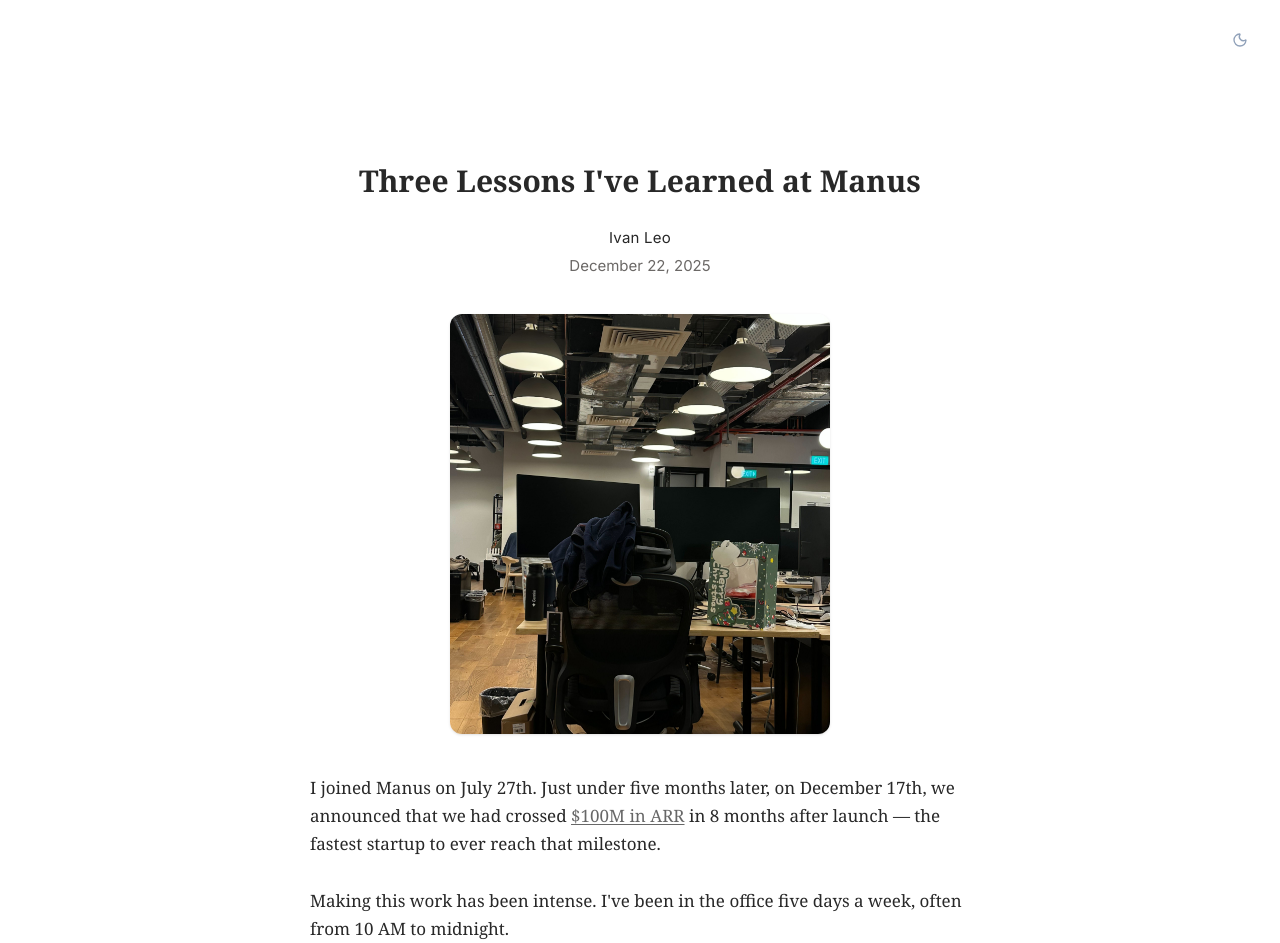
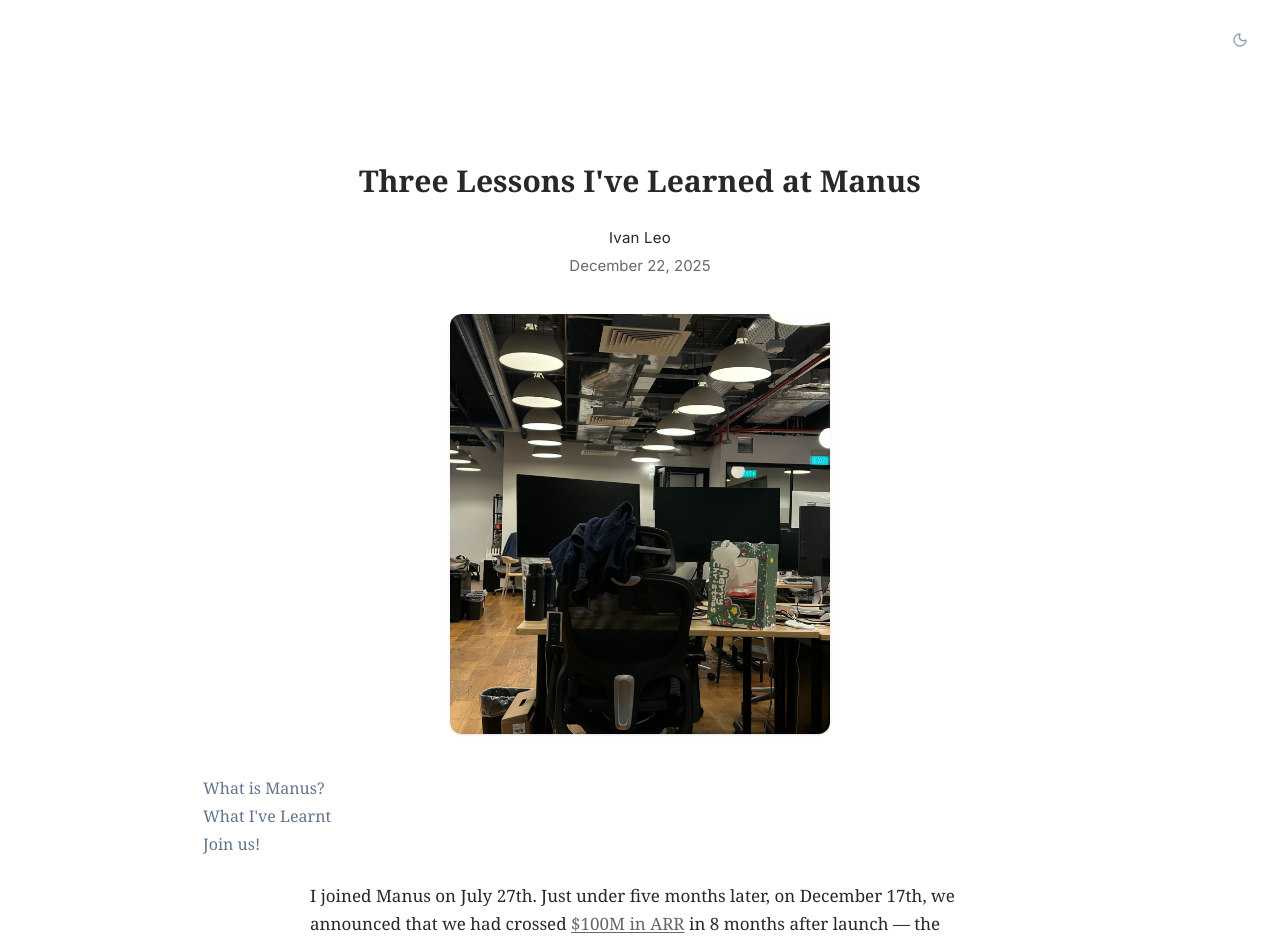
Before and after one commit to ivanleomk/website-v5, a React (Vite) app: page /blog/three-lessons-manus in a window 1280 px wide. Shown: the top 943 px of the page. Built offline with nearby package versions, Linux system fonts and the light colour scheme.

Commit message:
Implement dynamic H1 and H2 markdown parsing for elegant floating left-toc table of contents

```diff
--- a/src/routes/blog/$postSlug.tsx
+++ b/src/routes/blog/$postSlug.tsx
@@ -1,5 +1,5 @@
 import { createFileRoute, Link } from '@tanstack/react-router'
-import { lazy, Suspense } from 'react'
+import { lazy, Suspense, useState, useEffect, useMemo } from 'react'
 import { InteractiveCounter, ColorPaletteVisualizer } from '../../components/mdx-components'
 import { MDXProvider } from '@mdx-js/react'
 
@@ -11,6 +11,34 @@
 
 // A dictionary of all MDX files in content/blog
 const postsGlob = import.meta.glob('../../content/blog/*.mdx')
+// Eagerly import raw MDX strings to parse headings dynamically
+const rawPosts = import.meta.glob('../../content/blog/*.mdx', { query: '?raw', eager: true }) as Record<string, { default: string }>
+
+function parseHeadings(markdown: string) {
+  const lines = markdown.split('\n')
+  const headings: { text: string; id: string; level: number }[] = []
+
+  for (const line of lines) {
+    const match = line.match(/^(#{1,2})\s+(.+)$/)
+    if (match) {
+      const level = match[1].length
+      const text = match[2].trim()
+
+      // Convert heading text to standard URL slug id
+      const id = text
+        .toLowerCase()
+        .replace(/[^\w\s-]/g, '')
+        .replace(/\s+/g, '-')
+
+      headings.push({
+        text: level === 1 ? 'Introduction' : text,
+        id: level === 1 ? 'introduction' : id,
+        level
+      })
+    }
+  }
+  return headings
+}
 
 export const Route = createFileRoute('/blog/$postSlug')({
   loader: async ({ params }) => {
@@ -20,6 +48,7 @@
     if (!(path in postsGlob)) {
       return {
         notFound: true,
+        rawContent: '',
         frontmatter: {
           title: 'Post Deleted',
           date: new Date().toISOString().split('T')[0],
@@ -28,10 +57,12 @@
       }
     }
 
-    // Import the MDX module to read its frontmatter at build time / load time
     const module = await postsGlob[path]() as any
+    const rawContent = rawPosts[path]?.default || ''
+
     return {
       notFound: false,
+      rawContent,
       frontmatter: module.frontmatter || {
         title: slug,
         date: new Date().toISOString().split('T')[0],
@@ -44,7 +75,8 @@
 
 function PostReaderComponent() {
   const { postSlug } = Route.useParams()
-  const { frontmatter, notFound } = Route.useLoaderData()
+  const { frontmatter, notFound, rawContent } = Route.useLoaderData()
+  const [activeId, setActiveId] = useState('introduction')
 
   // Dynamically resolve the MDX component based on the slug parameter
   const MdxContent = lazy(() => {
@@ -57,6 +89,36 @@
     }
     return loaderFn()
   })
+
+  // Parse H1 and H2 headings from raw MDX
+  const headings = useMemo(() => {
+    if (!rawContent) return []
+    return parseHeadings(rawContent)
+  }, [rawContent])
+
+  // Track active heading on scroll
+  useEffect(() => {
+    if (notFound || headings.length === 0) return
+
+    const observer = new IntersectionObserver(
+      (entries) => {
+        for (const entry of entries) {
+          if (entry.isIntersecting) {
+            setActiveId(entry.target.id)
+          }
+        }
+      },
+      { rootMargin: '-10% 0px -70% 0px' }
+    )
+
+    // Observe all parsed headings inside the article body
+    const headingElements = document.querySelectorAll(
+      'article.content h1, article.content h2'
+    )
+    headingElements.forEach((el) => observer.observe(el))
+
+    return () => observer.disconnect()
+  }, [notFound, headings])
 
   if (notFound) {
     return (
@@ -125,6 +187,38 @@
 
       {/* Premium Serif Article Body matching thinkingmachines.ai layout */}
       <div className="post-content-shell">
+        {/* Dynamic Table of Contents (Left TOC) */}
+        {headings.length > 0 && (
+          <nav className="left-toc" aria-label="Table of contents">
+            <ul className="toc-list">
+              {headings.map((h) => {
+                const isActive = activeId === h.id
+                return (
+                  <li key={h.id} className="toc-item flex items-baseline gap-2 py-0.5">
+                    {isActive ? (
+                      <span className="text-[12px] text-slate-800 dark:text-zinc-200 select-none">•</span>
+                    ) : (
+                      <span className="w-1.5 shrink-0"></span>
+                    )}
+                    <a
+                      href={`#${h.id}`}
+                      className={`text-slate-500 hover:text-slate-800 dark:text-zinc-400 dark:hover:text-zinc-100 transition-colors font-medium ${isActive ? 'text-slate-900! dark:text-zinc-100! font-semibold' : ''}`}
+                      onClick={(e) => {
+                        e.preventDefault()
+                        const targetId = h.id === 'introduction' ? 'main' : h.id
+                        document.getElementById(targetId)?.scrollIntoView({ behavior: 'smooth' })
+                        setActiveId(h.id)
+                      }}
+                    >
+                      {h.text}
+                    </a>
+                  </li>
+                )
+              })}
+            </ul>
+          </nav>
+        )}
+
         <article className="content">
           <MDXProvider components={mdxComponents}>
             <Suspense fallback={
```
